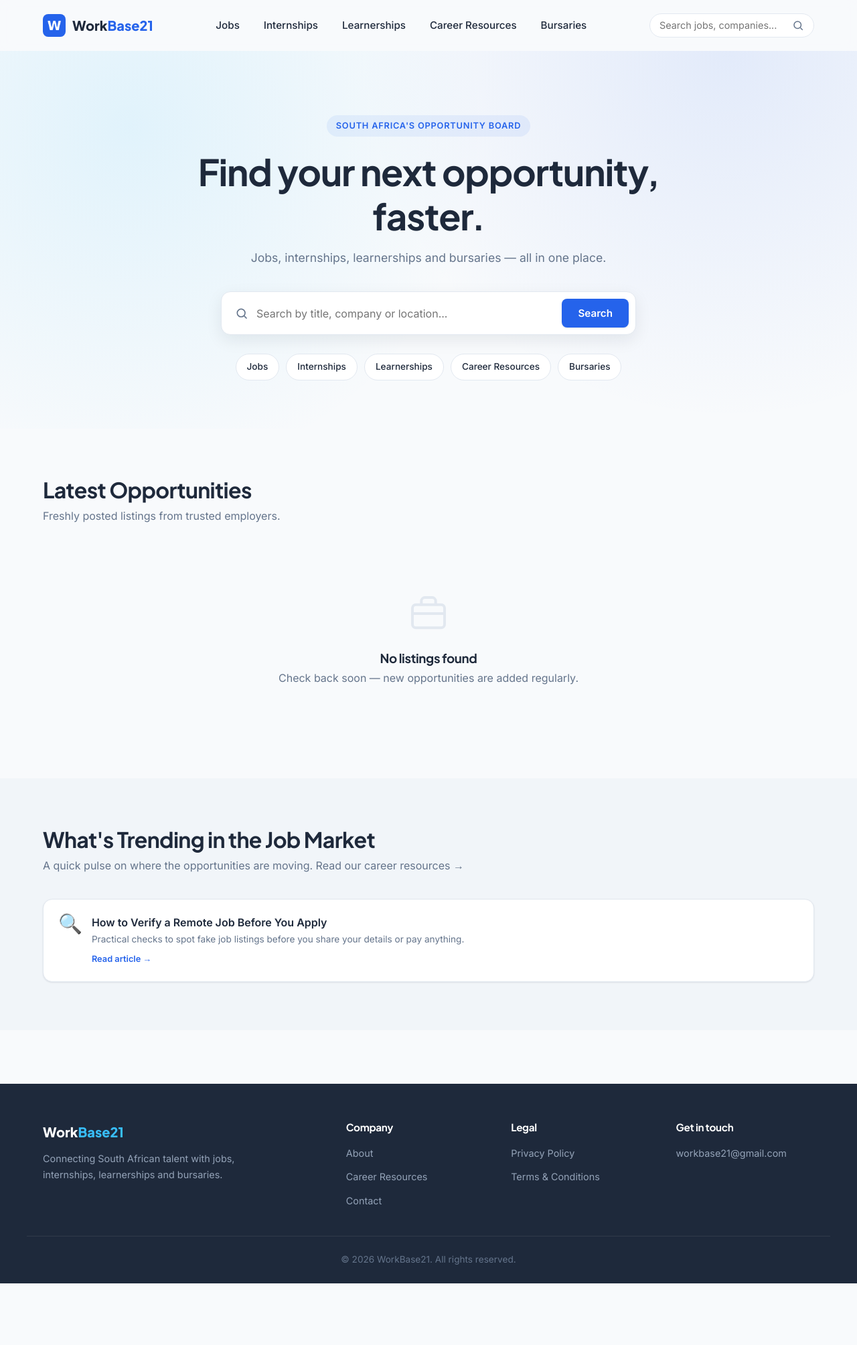
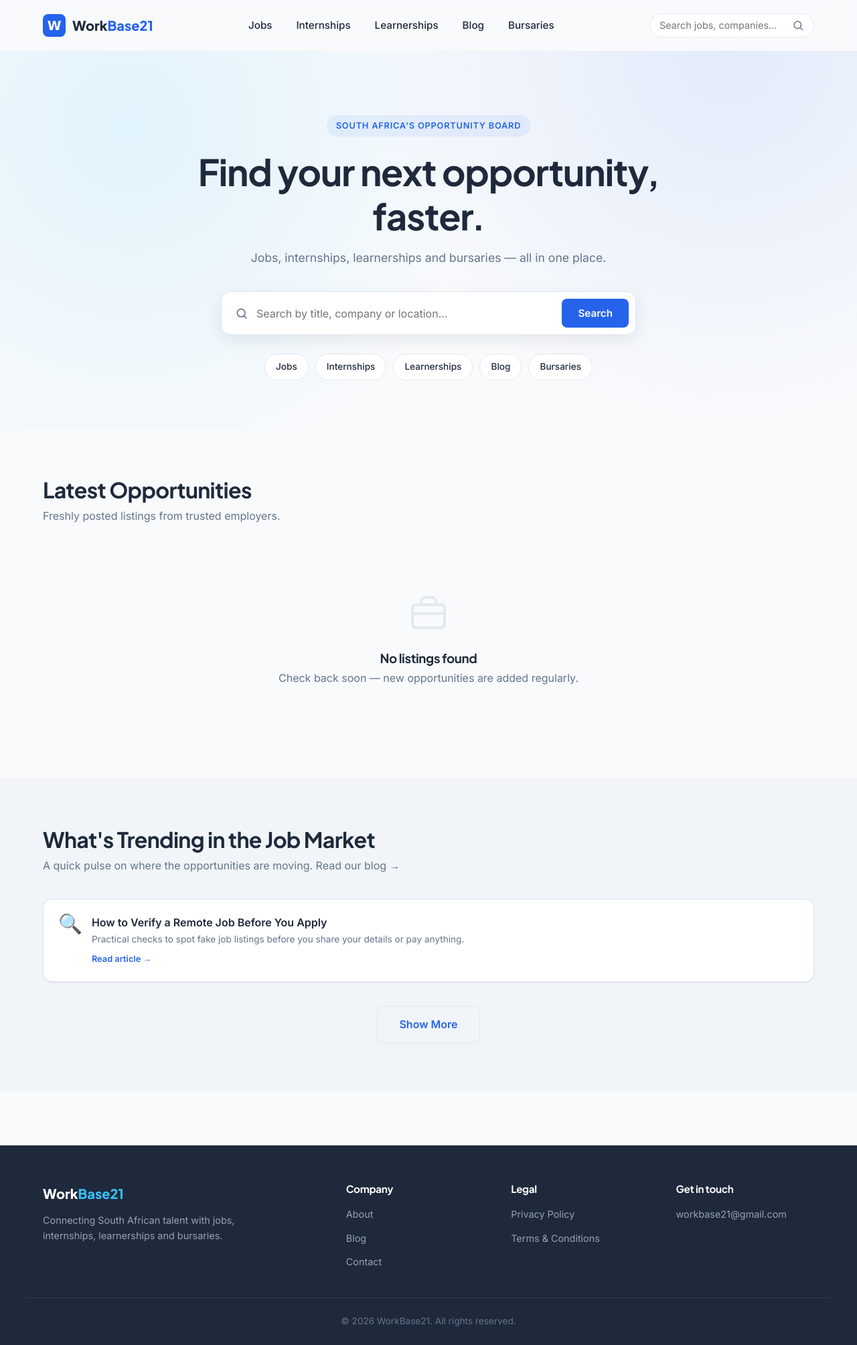
Before and after one commit to ReubenDube1/WorkBase21, a Django app: page / in a window 1280 px wide. Shown: the whole page at 67% size. Before the commit the page ends 1916 px from the top, so only its background shows below. Run offline with Django 5.2, Linux system fonts and the light colour scheme; data comes from the database, SQL or seed files in the repository; data that the repository does not hold is empty; some libraries are stand-ins or nearby versions.

Commit message:
Rename Career Resources to Blog; cap homepage jobs and articles to 16 with Show More button

```diff
--- a/jobs/admin.py
+++ b/jobs/admin.py
@@ -57,7 +57,7 @@ class JobAdmin(admin.ModelAdmin):
             'fields': ('description',),
             'description': (
                 'Shown first, above all advertisement blocks. To link to '
-                'one of your Career Resources articles (e.g. the Z83 '
+                'one of your Blog articles (e.g. the Z83 '
                 'guide) from within this text, click where you want the '
                 'link and use the "Insert Article Link" picker above the '
                 'toolbar.'
--- a/jobs/context_processors.py
+++ b/jobs/context_processors.py
@@ -9,7 +9,7 @@ def job_types(request):
             {'slug': 'jobs', 'label': 'Jobs'},
             {'slug': 'internships', 'label': 'Internships'},
             {'slug': 'learnerships', 'label': 'Learnerships'},
-            {'slug': 'trending_list', 'label': 'Career Resources'},
+            {'slug': 'trending_list', 'label': 'Blog'},
             {'slug': 'bursaries', 'label': 'Bursaries'},
         ],
         'SITE_NAME': settings.SITE_NAME,
--- a/jobs/urls.py
+++ b/jobs/urls.py
@@ -13,7 +13,7 @@ urlpatterns = [
     path('bursaries/', views.job_list_by_type, {'job_type': 'bursaries'}, name='bursaries'),
 
     # In-Service Trainee was removed. Anyone with an old bookmarked or
-    # shared link is sent to Career Resources instead of hitting a 404.
+    # shared link is sent to the Blog instead of hitting a 404.
     path('in-service-trainee/', RedirectView.as_view(pattern_name='trending_list', permanent=True)),
 
     path('job/<int:pk>/<slug:slug>/', views.job_detail, name='job_detail'),
--- a/jobs/views.py
+++ b/jobs/views.py
@@ -9,6 +9,8 @@ from .models import Job, Review, TrendingTopic
 from .forms import ContactForm
 
 JOBS_PER_PAGE = 9
+HOMEPAGE_JOBS_LIMIT = 16
+HOMEPAGE_ARTICLES_LIMIT = 16
 
 
 def _not_expired_q():
@@ -53,15 +55,14 @@ def _active_jobs():
 def welcome(request):
     """Home page: hero search bar, latest listings, trending topics and
     reviews from job seekers / partner organisations."""
-    page_obj = _paginate(request, _active_jobs())
     context = {
-        'page_obj': page_obj,
+        'home_jobs': _active_jobs()[:HOMEPAGE_JOBS_LIMIT],
         'page_title': 'Find Your Next Opportunity',
         'meta_description': (
             "Browse jobs, internships, learnerships and bursaries "
             "across South Africa on WorkBase21."
         ),
-        'trending_topics': TrendingTopic.objects.filter(is_active=True)[:6],
+        'trending_topics': TrendingTopic.objects.filter(is_active=True)[:HOMEPAGE_ARTICLES_LIMIT],
         'reviews': Review.objects.filter(is_published=True)[:6],
     }
     return render(request, 'welcome.html', context)
@@ -206,7 +207,7 @@ def trending_list(request):
     page_obj = _paginate(request, articles, per_page=9)
     return render(request, 'trending_list.html', {
         'page_obj': page_obj,
-        'page_title': 'Career Resources',
+        'page_title': 'Blog',
         'active_type': 'trending_list',
         'meta_description': (
             'Career advice, CV tips, and guides to help South African '
--- a/static/css/style.css
+++ b/static/css/style.css
@@ -70,6 +70,8 @@ h1, h2, h3, h4 {
 .section-heading { margin-bottom: 36px; }
 .section-heading h2 { font-size: 2rem; margin-bottom: 8px; }
 .section-heading p { color: var(--text-grey); }
+
+.section-cta { text-align: center; margin-top: 36px; }
 
 .narrow-content { max-width: 780px; }
 .narrow-content h2 { margin-top: 32px; margin-bottom: 12px; font-size: 1.4rem; }
@@ -839,7 +841,7 @@ h1, h2, h3, h4 {
 .section-alt { background: #F1F5F9; }
 
 /* ==========================================================================
-   Career Resources / Articles
+   Blog / Articles
    ========================================================================== */
 .trend-read-more {
   display: inline-block;
--- a/templates/about.html
+++ b/templates/about.html
@@ -34,7 +34,7 @@
     <h2>How We Work</h2>
     <p>Every listing on WorkBase21 is reviewed before it's published. We link directly to the employer's or issuing organisation's own application process — we never ask you to pay to apply, and we never require you to submit sensitive personal information through our site. If you're ever unsure whether a listing is genuine, our <a href="{% url 'trending_detail' slug='how-to-verify-a-remote-job-before-you-apply' %}">guide to verifying opportunities</a> can help.</p>
 
-    <p>Alongside listings, our <a href="{% url 'trending_list' %}">Career Resources</a> section publishes original, practical guidance — CV writing, interview preparation, and honest takes on the South African job market — written for the realities job seekers actually face here.</p>
+    <p>Alongside listings, our <a href="{% url 'trending_list' %}">Blog</a> section publishes original, practical guidance — CV writing, interview preparation, and honest takes on the South African job market — written for the realities job seekers actually face here.</p>
 
     <h2>For Employers</h2>
     <p>WorkBase21 gives you a clean, professional way to reach motivated candidates across every stage of their career — from students seeking bursaries to experienced professionals ready for their next challenge.</p>
--- a/templates/base.html
+++ b/templates/base.html
@@ -94,7 +94,7 @@
       <h4>Company</h4>
       <ul>
         <li><a href="{% url 'about' %}">About</a></li>
-        <li><a href="{% url 'trending_list' %}">Career Resources</a></li>
+        <li><a href="{% url 'trending_list' %}">Blog</a></li>
         <li><a href="{% url 'contact' %}">Contact</a></li>
       </ul>
     </div>
--- /dev/null
+++ b/templates/partials/_job_grid_home.html
@@ -0,0 +1,13 @@
+{% if home_jobs %}
+<div class="job-grid">
+  {% for job in home_jobs %}
+    {% include "partials/_job_card.html" %}
+  {% endfor %}
+</div>
+{% else %}
+<div class="empty-state fade-in">
+  <svg width="64" height="64" viewBox="0 0 24 24" fill="none" stroke="currentColor" stroke-width="1.5"><rect x="3" y="7" width="18" height="13" rx="2"/><path d="M8 7V5a2 2 0 0 1 2-2h4a2 2 0 0 1 2 2v2"/><line x1="3" y1="12" x2="21" y2="12"/></svg>
+  <h3>No listings found</h3>
+  <p>Check back soon — new opportunities are added regularly.</p>
+</div>
+{% endif %}
--- a/templates/terms.html
+++ b/templates/terms.html
@@ -34,7 +34,7 @@
     <p>The Site displays advertisements served by third-party providers, including Google AdSense. We do not control the content of these advertisements and are not responsible for the products, services, or claims made by advertisers. Interactions with advertisements are between you and the advertiser.</p>
 
     <h2>6. Intellectual Property</h2>
-    <p>All WorkBase21 branding, design, and original written content (including articles in our Career Resources section) are the property of WorkBase21 and may not be copied, republished, or reused without our prior written permission. Employer names, logos, and job descriptions remain the property of their respective owners.</p>
+    <p>All WorkBase21 branding, design, and original written content (including articles in our Blog section) are the property of WorkBase21 and may not be copied, republished, or reused without our prior written permission. Employer names, logos, and job descriptions remain the property of their respective owners.</p>
 
     <h2>7. Limitation of Liability</h2>
     <p>The Site is provided "as is" and "as available," without warranties of any kind, express or implied. To the fullest extent permitted by law, WorkBase21 is not liable for any direct, indirect, incidental, or consequential loss or damage arising from your use of the Site, reliance on listed information, or interactions with third parties (including employers and advertisers) encountered through the Site.</p>
--- a/templates/trending_detail.html
+++ b/templates/trending_detail.html
@@ -53,7 +53,7 @@
 
     {% if related_articles %}
     <div class="related-jobs fade-in">
-      <h2>More Career Resources</h2>
+      <h2>More From the Blog</h2>
       <div class="article-grid">
         {% for related in related_articles %}
         <a href="{{ related.get_absolute_url }}" class="article-card">
--- a/templates/trending_list.html
+++ b/templates/trending_list.html
@@ -2,7 +2,7 @@
 {% block content %}
 <section class="page-header">
   <div class="container">
-    <h1>Career Resources</h1>
+    <h1>Blog</h1>
     <p>Guides and advice to help you navigate jobs, internships, learnerships and bursaries in South Africa.</p>
   </div>
 </section>
--- a/templates/welcome.html
+++ b/templates/welcome.html
@@ -28,7 +28,7 @@
       <h2>Latest Opportunities</h2>
       <p>Freshly posted listings from trusted employers.</p>
     </div>
-    {% include "partials/_job_grid.html" %}
+    {% include "partials/_job_grid_home.html" %}
   </div>
 </section>
 
@@ -37,7 +37,7 @@
   <div class="container">
     <div class="section-heading">
       <h2>What's Trending in the Job Market</h2>
-      <p>A quick pulse on where the opportunities are moving. <a href="{% url 'trending_list' %}">Read our career resources &rarr;</a></p>
+      <p>A quick pulse on where the opportunities are moving. <a href="{% url 'trending_list' %}">Read our blog &rarr;</a></p>
     </div>
     <div class="trending-grid">
       {% for trend in trending_topics %}
@@ -58,6 +58,9 @@
         </div>
       {% if trend.is_article %}</a>{% else %}</div>{% endif %}
       {% endfor %}
+    </div>
+    <div class="section-cta">
+      <a href="{% url 'trending_list' %}" class="btn btn-outline btn-lg">Show More</a>
     </div>
   </div>
 </section>
```
